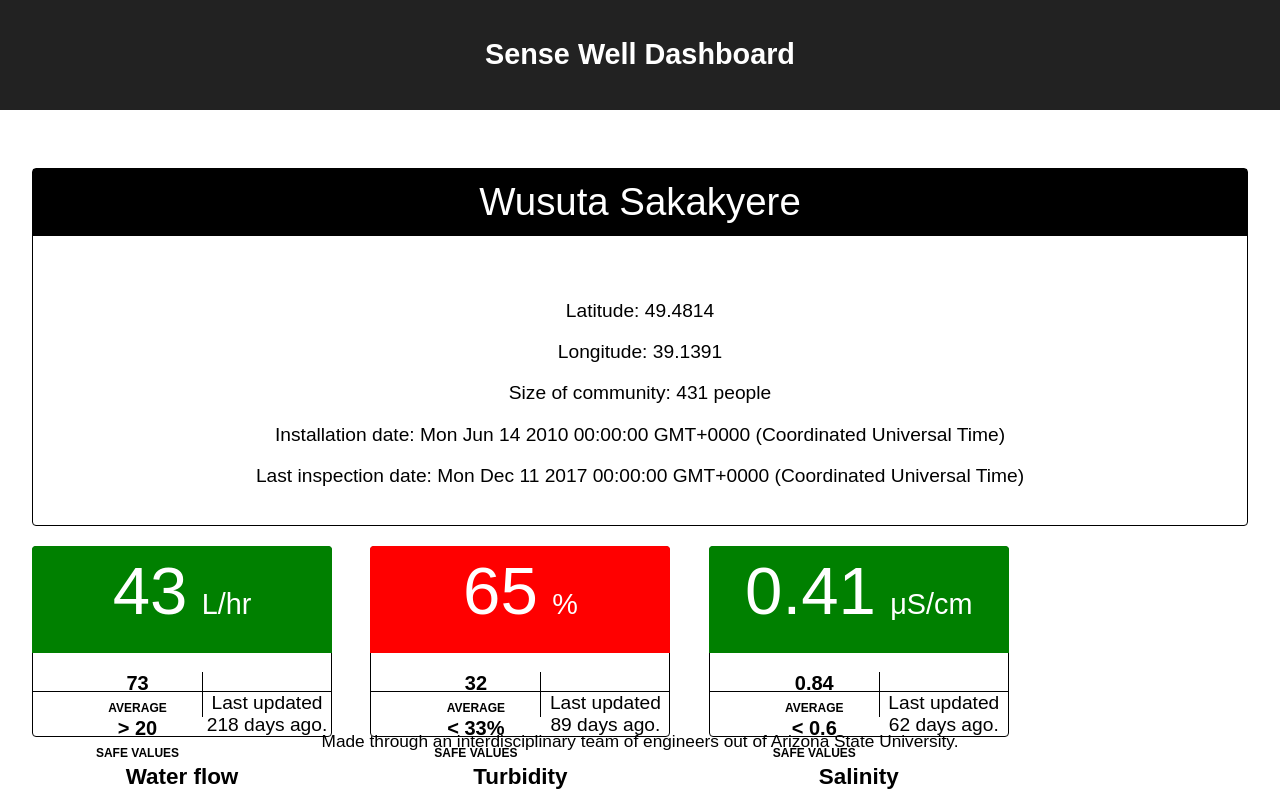
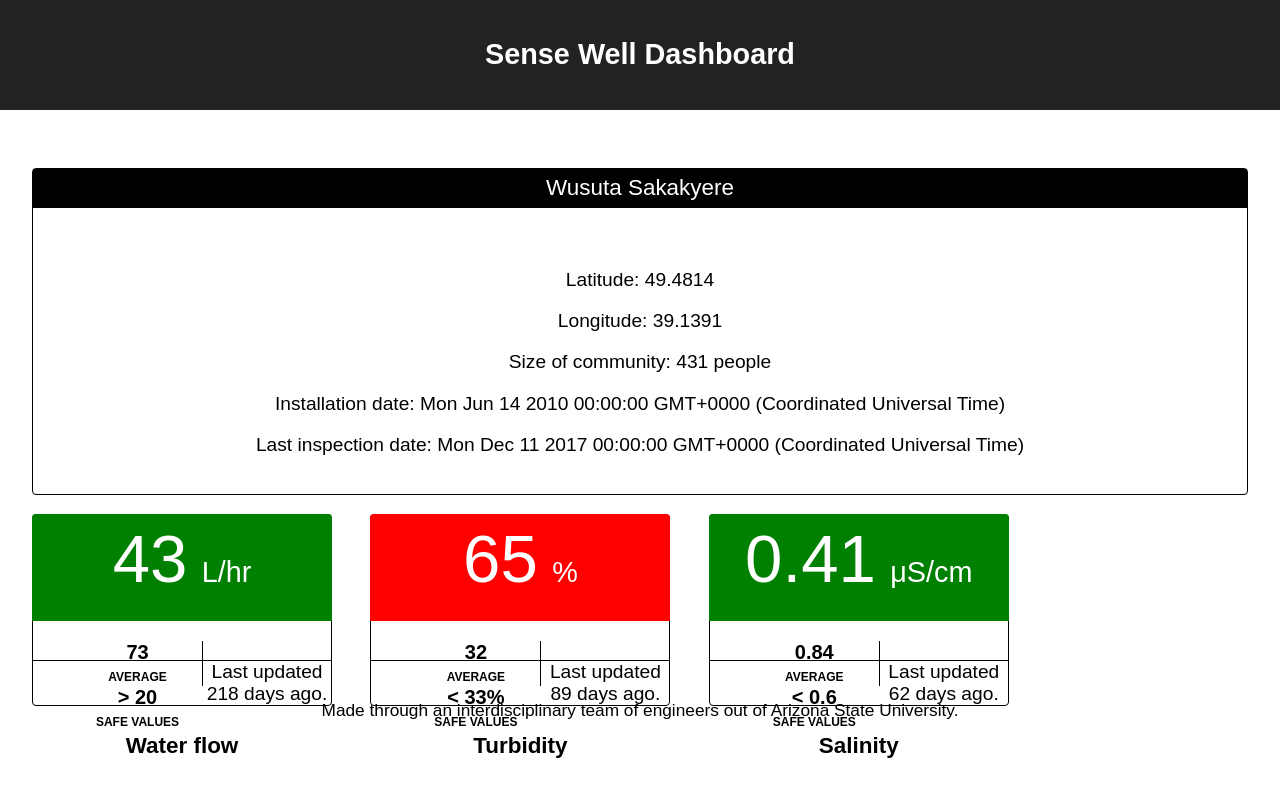
Before and after one commit to Eric-Arellano/sense-well-dashboard, a React app in the folder frontend/: page / in a window 1280 px wide. Built offline with nearby package versions, Linux system fonts and the light colour scheme; no server answers.

Commit message:
refactor Panel to be more modular

```diff
--- /dev/null
+++ b/frontend/src/components/DashboardView/CommunityPanel.js
@@ -0,0 +1,32 @@
+// @flow
+import React from 'react'
+import type { Community } from 'flow/types'
+import { Entry, Error, Loading, Panel } from 'components'
+
+type Props = {
+  community: Community,
+  isLoading: boolean,
+  isError: boolean,
+}
+
+const CommunityPanel = (props: Props) => {
+  const {community, isLoading, isError} = props
+  const {name, latitude, longitude, size, installation, lastInspection} = community
+  if (isLoading) {
+    return <Loading />
+  }
+  else if (isError) {
+    return <Error />
+  }
+  return (
+    <Panel header={name}>
+      <Entry>Latitude: {latitude}</Entry>
+      <Entry>Longitude: {longitude}</Entry>
+      <Entry>Size of community: {size} people</Entry>
+      <Entry>Installation date: {installation.toString()}</Entry>
+      <Entry>Last inspection date: {lastInspection.toString()}</Entry>
+    </Panel>
+  )
+}
+
+export default CommunityPanel
--- a/frontend/src/components/DashboardView/DashboardView.js
+++ b/frontend/src/components/DashboardView/DashboardView.js
@@ -1,8 +1,7 @@
 // @flow
 import React from 'react'
-import { WidgetGroup } from 'components'
+import { CommunityPanel, WidgetGroup } from 'components'
 import type { Community, MetricSummary } from 'flow/types'
-import CommunityPanel from '../Panel/CommunityPanel'
 
 type Props = {
   community: Community,
--- a/frontend/src/components/Panel/CommunityPanel.js
+++ /dev/null
@@ -1,27 +0,0 @@
-// @flow
-import React from 'react'
-import type { Community } from 'flow/types'
-import Entry from './Entry'
-import s from './Panel.module.css'
-
-type Props = {
-  community: Community,
-}
-
-const CommunityPanel = (props: Props) => {
-  const {name, latitude, longitude, size, installation, lastInspection} = props.community
-  return (
-    <div className={s.container}>
-      <h1 className={s.header}>{name}</h1>
-      <div className={s.body}>
-        <Entry>Latitude: {latitude}</Entry>
-        <Entry>Longitude: {longitude}</Entry>
-        <Entry>Size of community: {size} people</Entry>
-        <Entry>Installation date: {installation.toString()}</Entry>
-        <Entry>Last inspection date: {lastInspection.toString()}</Entry>
-      </div>
-    </div>
-  )
-}
-
-export default CommunityPanel
--- /dev/null
+++ b/frontend/src/components/Panel/Panel.js
@@ -0,0 +1,20 @@
+// @flow
+import * as React from 'react'
+import s from './Panel.module.css'
+
+type Props = {
+  children: React.Node,  // can be any valid react element, e.g. array of Entry
+  header: string
+}
+
+const Panel = (props: Props) => {
+  const {children, header} = props
+  return (
+    <div className={s.container}>
+      <h3 className={s.header}>{header}</h3>
+      <div className={s.body}>{children}</div>
+    </div>
+  )
+}
+
+export default Panel
```
